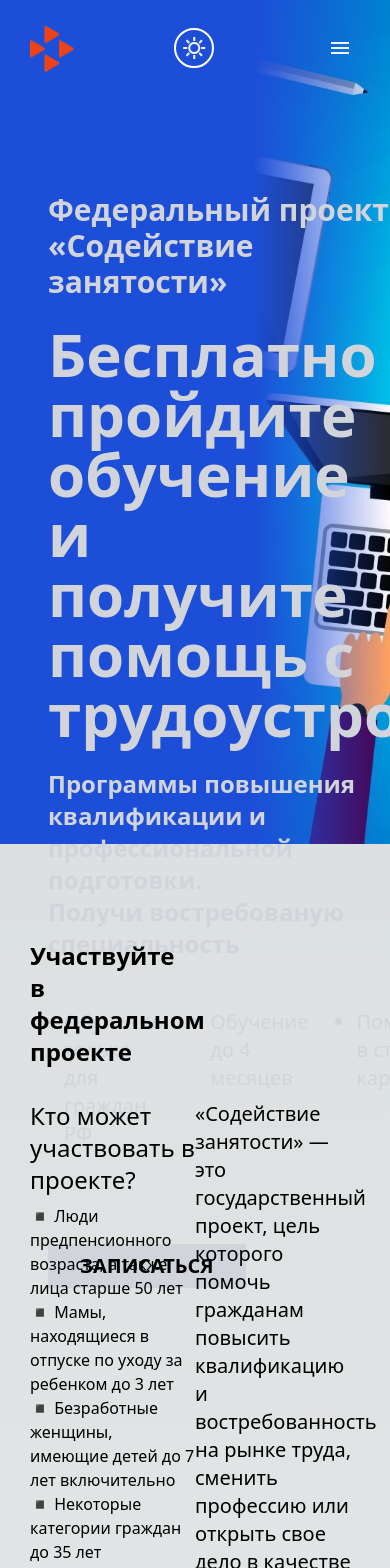
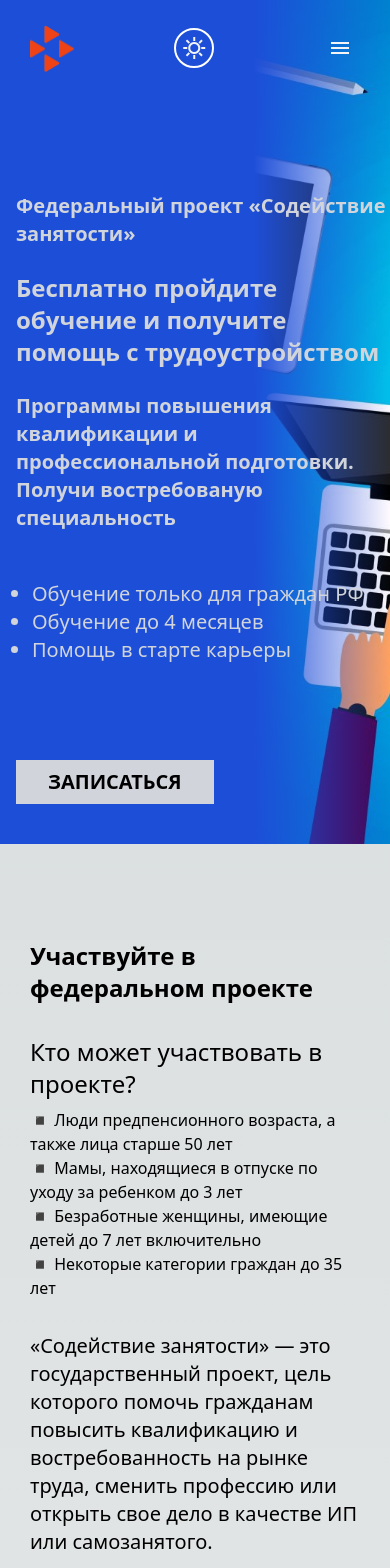
Before and after one commit to employmentservicesks/next-site, a Next.js app: page /proforientation in a window 390 px wide. Shown: the top 1568 px of the page. Built offline with nearby package versions, Linux system fonts and the light colour scheme.

Commit message:
mobile styles

```diff
--- a/components/NavBar.module.css
+++ b/components/NavBar.module.css
@@ -10,10 +10,11 @@
   margin-right: 30px;
 }
 
-@media screen and (max-width: 490px) {
+@media screen and (max-width: 1030px) {
   .desktop_menu {
     display: none;
   }
+
   .mobile_menu {
     display: flex;
   }
--- a/components/ProfOrientation/Hero.js
+++ b/components/ProfOrientation/Hero.js
@@ -5,19 +5,19 @@ export default function Hero() {
         <section className="h-screen "
             style={{ backgroundImage: 'url(assets/images/prof/bg.jpg)', backgroundSize: 'cover' }}>
             <div className="h-full w-full bg-gradient-to-r from-blue-700 from-30% via-blue-700 pt-48">
-                <div className="max-w-6xl ml-12 text-gray-300">
-                    <span className="block text-3xl font-bold">Федеральный проект «Содействие занятости»</span>
-                    <span className="block text-6xl font-bold mt-6">Бесплатно пройдите обучение и получите помощь с трудоустройством</span>
-                    <span className="block text-2xl font-bold mt-6">Программы повышения квалификации и профессиональной подготовки.</span>
-                    <span className="block text-2xl font-bold">Получи востребованую специальность</span>
+                <div className="max-w-6xl ml-4 md:ml-12 text-gray-300">
+                    <span className="block text-xl md:text-2xl lg:text-3xl font-bold">Федеральный проект «Содействие занятости»</span>
+                    <span className="block text-2xl md:text-4xl lg:text-6xl font-bold mt-6">Бесплатно пройдите обучение и получите помощь с трудоустройством</span>
+                    <span className="block text-xl md:text-2xl lg:text-2xl font-bold mt-6">Программы повышения квалификации и профессиональной подготовки.</span>
+                    <span className="block text-xl md:text-2xl lg:text-2xl font-bold">Получи востребованую специальность</span>
                     <div>
-                        <ol className="flex list-disc mt-12 text-xl">
-                            <li className="ml-4">Обучение только для граждан РФ</li>
-                            <li className="ml-12">Обучение до 4 месяцев</li>
-                            <li className="ml-12">Помощь в старте карьеры</li>
+                        <ol className="md:flex list-disc mt-12 text-xl lg:text-2xl">
+                            <li className="ml-4 md:ml-4">Обучение только для граждан РФ</li>
+                            <li className="ml-4 md:ml-12">Обучение до 4 месяцев</li>
+                            <li className="ml-4 md:ml-12">Помощь в старте карьеры</li>
                         </ol>
                     </div>
-                    <a href="#how_to" className="px-8 py-2 bg-gray-300 text-xl text-black font-bold mt-24 block w-min">ЗАПИСАТЬСЯ</a>
+                    <a href="#register" className="px-8 py-2 bg-gray-300 text-xl text-black font-bold mt-24 block w-min">ЗАПИСАТЬСЯ</a>
                 </div>
             </div>
         </section>
--- a/components/ProfOrientation/Organisations.js
+++ b/components/ProfOrientation/Organisations.js
@@ -4,16 +4,16 @@ export default function Organisations() {
     return (
         <section className="w-full mb-24">
             <span className="font-bold text-3xl mb-8 block">Проект реализуется при поддержке</span>
-            <div className="w-full md:flex gap-12 mx-auto justify-center">
-                <div className="flex p-8 rounded-xl bg-gray-300 max-w-sm h-max items-center">
+            <div className="w-full md:flex flex-wrap gap-12 mx-auto justify-center">
+                <div className="flex p-8 rounded-xl bg-gray-300  sm:max-w-xl h-max items-center">
                     <img width={80} src='assets/images/prof/3423q.svg' />
                     <span className="ml-4 font-bold">Министерства труда и социальной защиты Российской Федерации</span>
                 </div>
-                <div className="flex p-8 rounded-xl bg-gray-300 max-w-sm h-max items-center">
+                <div className="flex mt-4 md:mt-0  p-8 rounded-xl bg-gray-300  sm:max-w-xl h-max items-center">
                     <img width={80} src='assets/images/prof/q2.svg' />
                     <span className="ml-4 font-bold">Министерства труда и социальной защиты Российской Федерации</span>
                 </div>
-                <div className="flex p-8 rounded-xl bg-gray-300 max-w-sm h-max items-center">
+                <div className="flex mt-4 md:mt-0 p-8 rounded-xl bg-gray-300 sm:max-w-xl h-max items-center">
                     <img width={80} src='assets/images/prof/222.svg' />
                     <span className="ml-4 font-bold">Министерства труда и социальной защиты Российской Федерации</span>
                 </div>
--- a/components/ProfOrientation/Statistics.js
+++ b/components/ProfOrientation/Statistics.js
@@ -2,10 +2,10 @@ export default function Statistics() {
 
 
     return (
-        <div className="my-24">
-            <span className="block w-1/2 text-2xl font-bold">Участвуйте в федеральном проекте</span>
-            <div className="flex w-full mt-8">
-                <div className="w-1/2">
+        <div className="my-24" id="register">
+            <span className="block w-ful md:w-1/2 text-2xl font-bold">Участвуйте в федеральном проекте</span>
+            <div className="md:flex w-full mt-8">
+                <div className="w-full md:w-1/2">
                     <span className="text-2xl mb-2 block">Кто может участвовать в проекте?</span>
                     <ol>
                         <li>◾️ Люди предпенсионного возраста, а также лица старше 50 лет</li>
@@ -14,18 +14,18 @@ export default function Statistics() {
                         <li>◾️ Некоторые категории граждан до 35 лет</li>
                     </ol></div>
 
-                <span className="block w-1/2 text-xl">«Содействие занятости» — это государственный проект, цель которого помочь гражданам повысить квалификацию и востребованность на рынке труда, сменить профессию или открыть свое дело в качестве ИП или самозанятого.</span>
+                <span className="block w-full md:w-1/2 text-xl mt-8 md:mt-0">«Содействие занятости» — это государственный проект, цель которого помочь гражданам повысить квалификацию и востребованность на рынке труда, сменить профессию или открыть свое дело в качестве ИП или самозанятого.</span>
             </div>
-            <div className="flex flex-wrap w-full mt-16 justify-between">
-                <div className="flex p-8 rounded-xl bg-gray-300 max-w-sm h-max relative">
+            <div className="flex flex-wrap w-full mt-16 justify-center lg:justify-between">
+                <div className="flex p-8 rounded-xl bg-gray-300 max-w-xl mt-8 lg:max-w-md  xl:mt-0 xl:max-w-sm h-max relative">
                     <div className="w-12 h-12 bg-white rounded-full border-2 border-gray-300 absolute -top-4 -left-4 flex items-center justify-center font-bold">1</div>
                     <span className="block">Обучение на базе Национального исследовательского Томского государственного университета, федерального оператора проекта</span>
                 </div>
-                <div className="flex p-8 rounded-xl bg-gray-300 max-w-sm h-max relative">
+                <div className="flex p-8 rounded-xl bg-gray-300 max-w-xl mt-8 lg:max-w-md  xl:mt-0 xl:max-w-sm h-max relative">
                     <div className="w-12 h-12 bg-white rounded-full border-2 border-gray-300 absolute -top-4 -left-4 flex items-center justify-center font-bold">2</div>
                     <span className="block">Обучение на базе Национального исследовательского Томского государственного университета, федерального оператора проекта</span>
                 </div>
-                <div className="flex p-8 rounded-xl bg-gray-300 max-w-sm h-max relative">
+                <div className="flex p-8 rounded-xl bg-gray-300 max-w-xl  lg:max-w-md mt-8 xl:mt-0  xl:max-w-sm h-max relative">
                     <div className="w-12 h-12 bg-white rounded-full border-2 border-gray-300 absolute -top-4 -left-4 flex items-center justify-center font-bold">3</div>
                     <span className="block">Обучение на базе Национального исследовательского Томского государственного университета, федерального оператора проекта</span>
                 </div>
--- a/pages/proforientation.js
+++ b/pages/proforientation.js
@@ -21,8 +21,8 @@ export default function ProfOrientation() {
                 <Statistics />
             </section>
             <section className="w-full px-12 py-8 bg-gray-300 mb-24">
-                <div className="flex w-full justify-around text-xl items-center">
-                    <span className="block">Ознакомьтесь с Постановлениями Правительства РФ о реализации проекта</span>
+                <div className="sm:flex w-full justify-around text-xl items-center">
+                    <span className="block mb-4 sm:mb-0">Ознакомьтесь с Постановлениями Правительства РФ о реализации проекта</span>
                     <a className="block font-bold py-4 px-8 bg-blue-600 text-gray-100" href='http://publication.pravo.gov.ru/Document/View/0001202105280048'>Читать постановление</a>
                 </div>
             </section>
```
Also changed, not shown: components/ProfOrientation/Reasons.js (+6 -6 lines).
